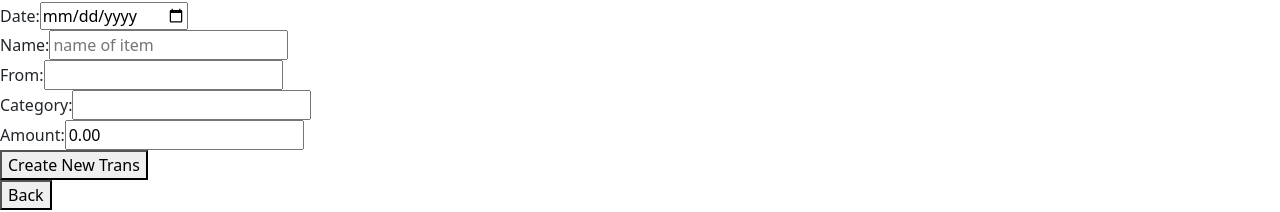
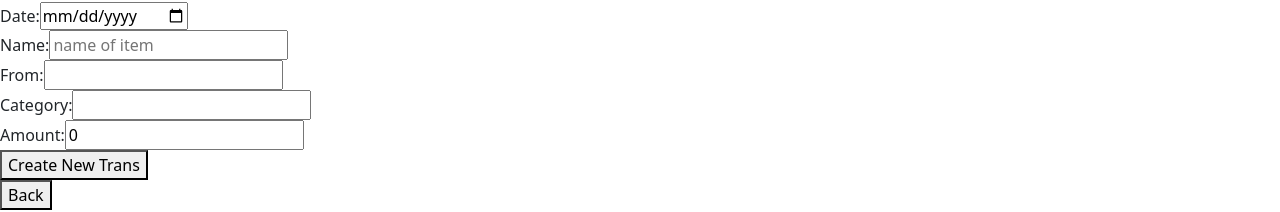
Before and after one commit to JedeBrahma/React-Budget, a React (Create React App) app: page /transactions/new in a window 1280 px wide. Shown: the part 100-312 px from the top of the page. Built offline with nearby package versions, Linux system fonts and the light colour scheme; no server answers.

Commit message:
las tone for tonight

```diff
--- a/src/Components/NewTransaction.js
+++ b/src/Components/NewTransaction.js
@@ -10,16 +10,15 @@ export default function NewTransaction() {
   const [transaction, setTransaction] = useState({
     date: "",
     name: "",
-    amount: "0.00",
     from: "",
     category: "",
-
+    amount: 0,
   });
   const navigate = useNavigate();
 
   const addTransaction = () => {
     axios.post(`${API}/transactions`, transaction)
-      .then((res) => {navigate(`/transactions`)})
+      .then((response) => navigate(`/transactions`))
       .catch((error) => {console.error(error)})
   };
 
@@ -76,7 +75,7 @@ export default function NewTransaction() {
           id="amount"
           type="number"
           value={transaction.amount}
-          placeholder="0.00"
+          placeholder="Amount"
           onChange={handleInputChange}
         />
         <br />
```
